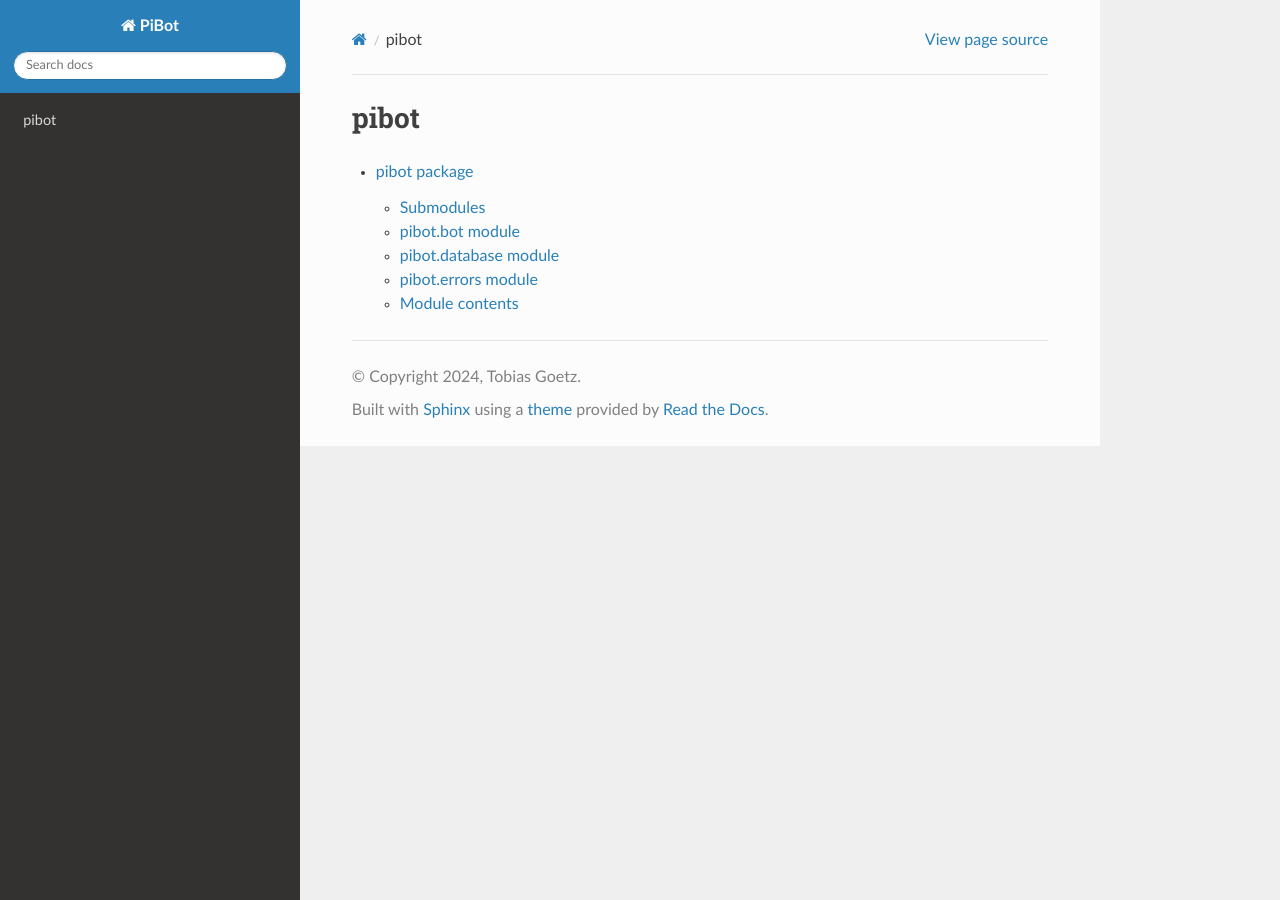
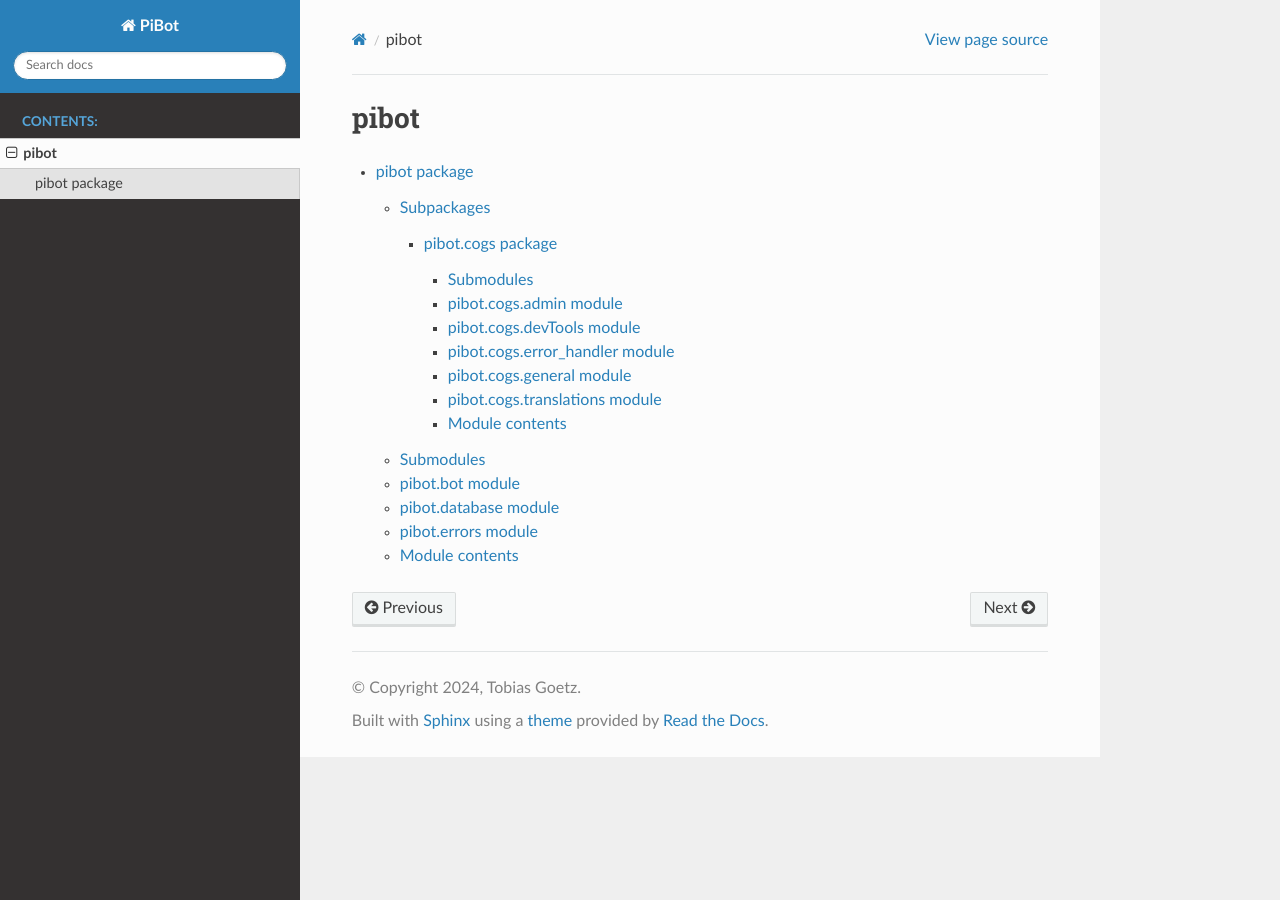
Before and after one commit to TobiasGoetz/pibot, a Sphinx documentation site: the page built from docs/source/modules.rst, in a window 1280 px wide. Built offline with Sphinx 7.4.7 and the Read the Docs theme 3.1.0, drawn with Linux system fonts in a browser that asks for light colours.

Commit message:
fix: sphinx errors

```diff
--- a/docs/conf.py
+++ b/docs/conf.py
@@ -26,6 +26,8 @@ extensions = [
 
 templates_path = ['_templates']
 exclude_patterns = ['_build', 'Thumbs.db', '.DS_Store']
+autodoc_typehints = 'none'
+suppress_warnings = ['ref.class']
 
 # -- Options for HTML output -------------------------------------------------
 # https://www.sphinx-doc.org/en/master/usage/configuration.html#options-for-html-output
--- a/docs/index.rst
+++ b/docs/index.rst
@@ -4,6 +4,8 @@ Welcome to Getting Started with Sphinx's documentation!
    :maxdepth: 2
    :caption: Contents:
 
+   source/modules
+
 Indices and tables
 ==================
 * :ref:`genindex`
--- a/docs/source/pibot.rst
+++ b/docs/source/pibot.rst
@@ -1,5 +1,13 @@
 pibot package
 =============
+
+Subpackages
+-----------
+
+.. toctree::
+   :maxdepth: 4
+
+   pibot.cogs
 
 Submodules
 ----------
```
